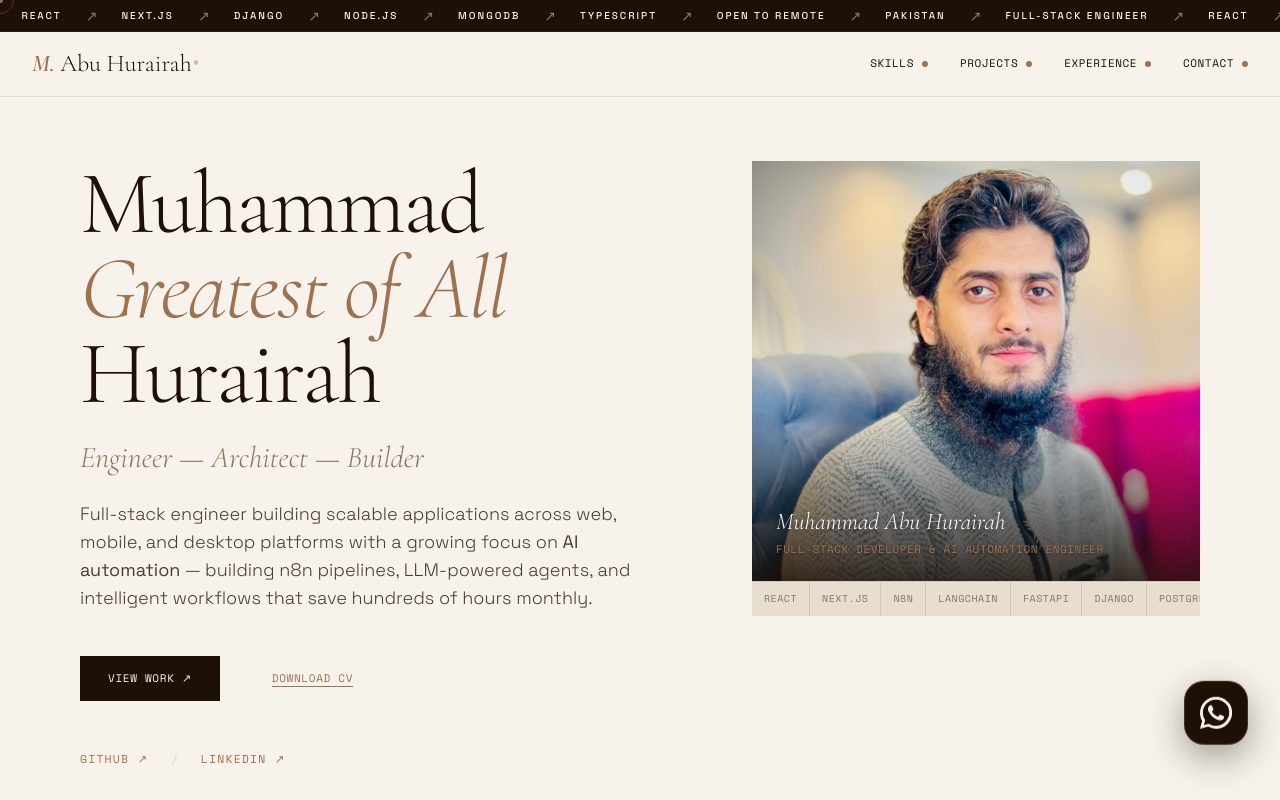
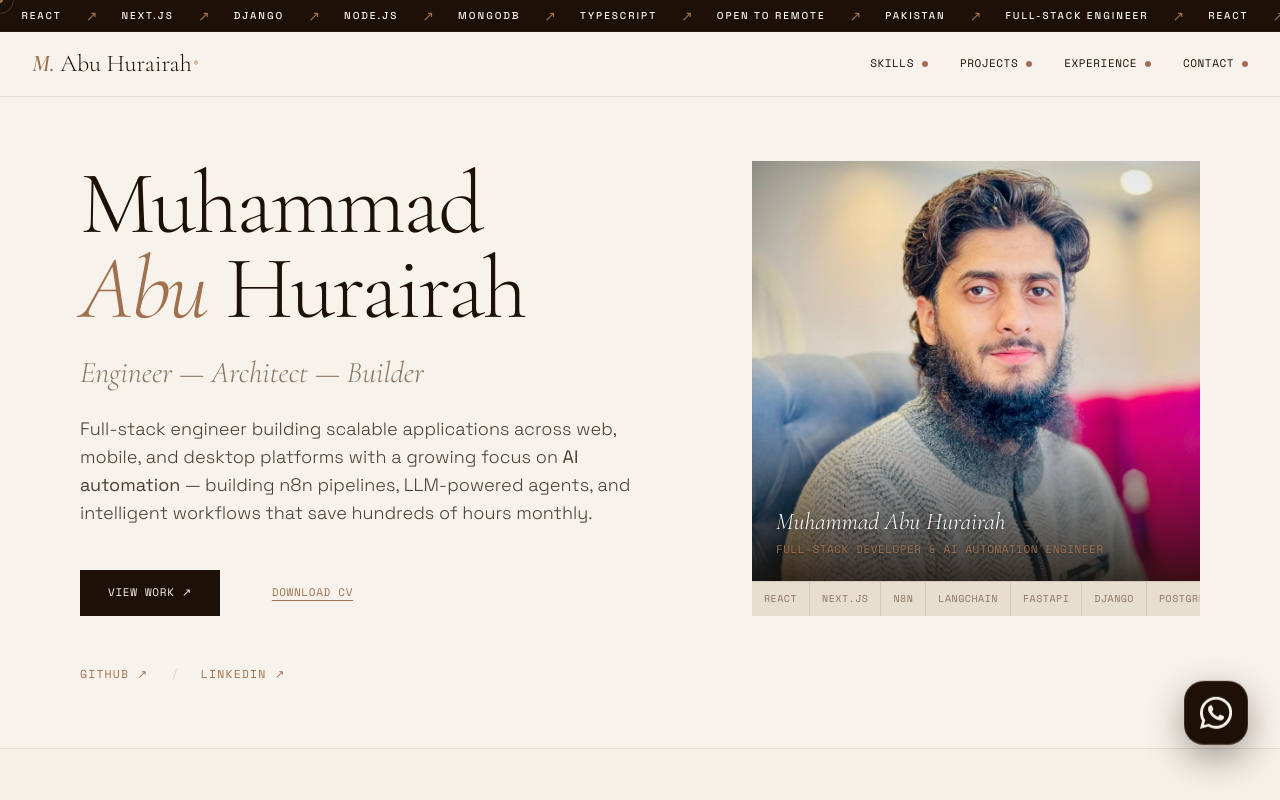
Before and after one commit to ITZ-HURAIRAH18/DevHurairah, a React (Vite) app in the folder portfolio-js/: page / in a window 1280 px wide. Shown: the top 800 px of the page. Built offline with nearby package versions, Linux system fonts and the light colour scheme.

Commit message:
AWS CI/CD done Successfully

```diff
--- a/portfolio-js/src/pages/Home.jsx
+++ b/portfolio-js/src/pages/Home.jsx
@@ -41,7 +41,7 @@ const Home = () => {
               animation: "slideUp 0.8s 0.35s ease both",
             }}
           >
-            <span className="italic text-copper">Greatest of All</span> Hurairah
+            <span className="italic text-copper">Abu </span> Hurairah
           </span>
         </h1>
 
```
